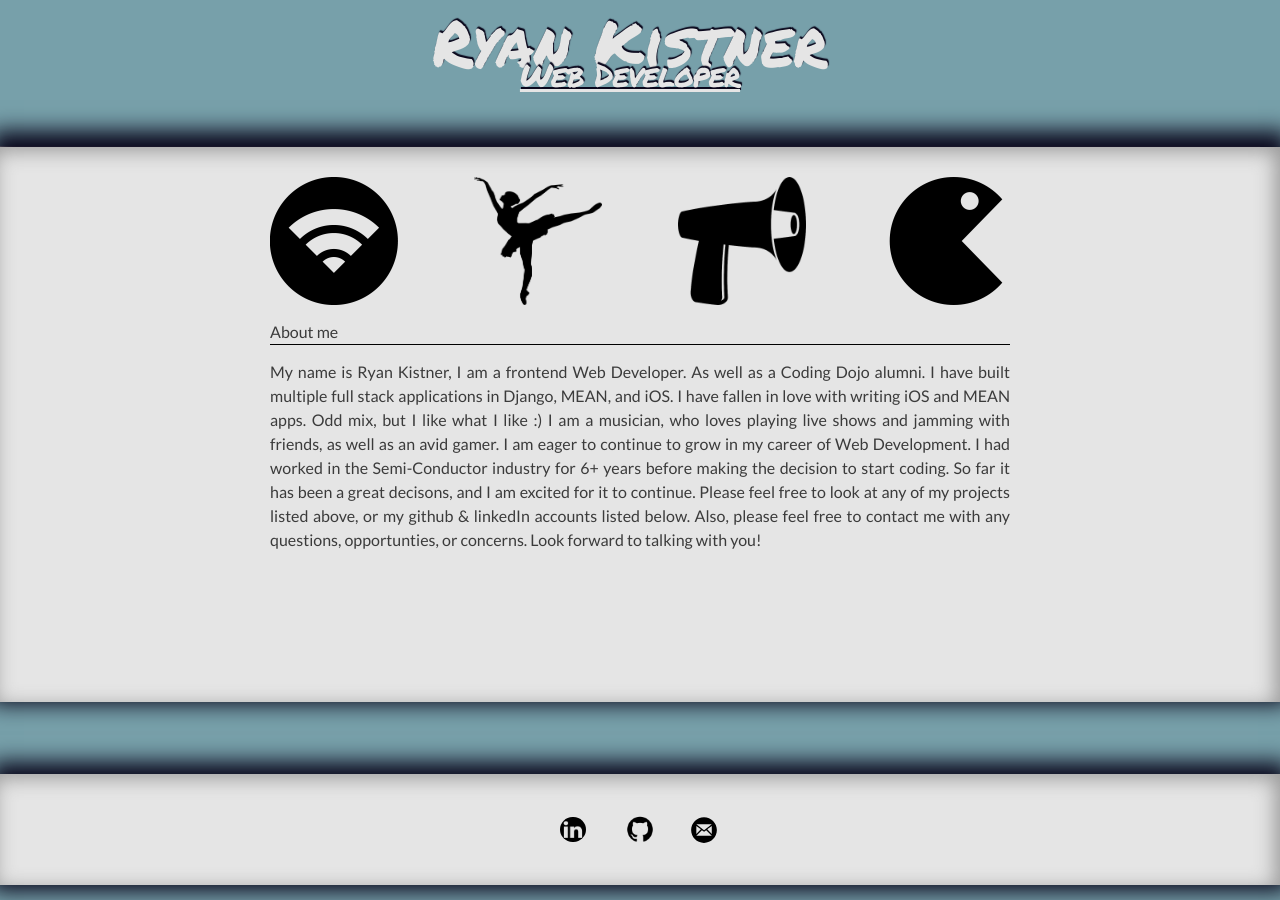
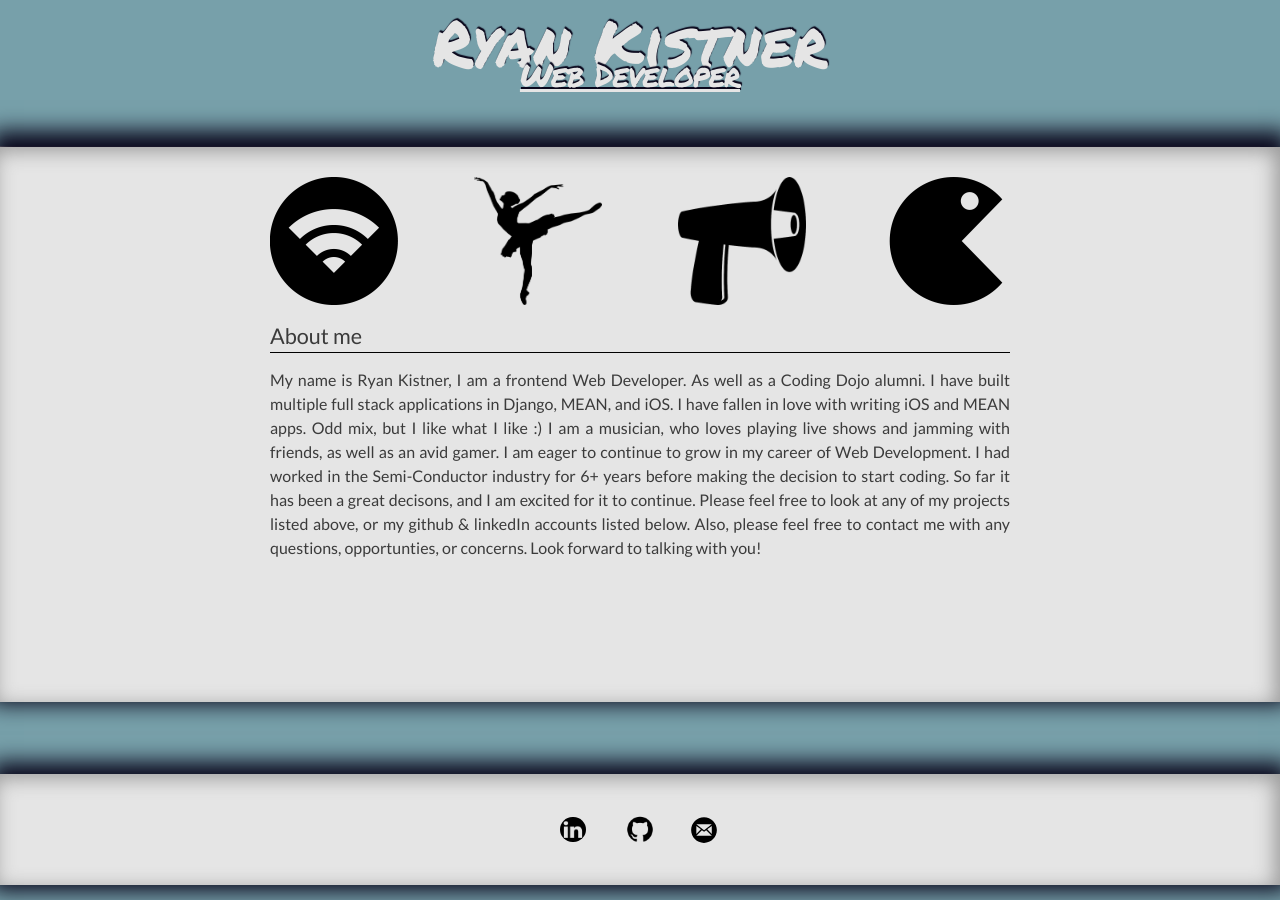
Before and after one commit to RyanGKist/Portfolio, a Jekyll site: the page built from index.md, in a window 1280 px wide. Built offline with Jekyll 4.4.1, drawn with Linux system fonts in a browser that asks for light colours.

Commit message:
Updated deatiled titles font size

```diff
--- a/_sass/minima/_layout.scss
+++ b/_sass/minima/_layout.scss
@@ -334,6 +334,7 @@
 
 .detail-title{
   border-bottom: 1px solid black;
+  @include relative-font-size(1.35);
 }
 .detail-content{
   text-align: justify
```
